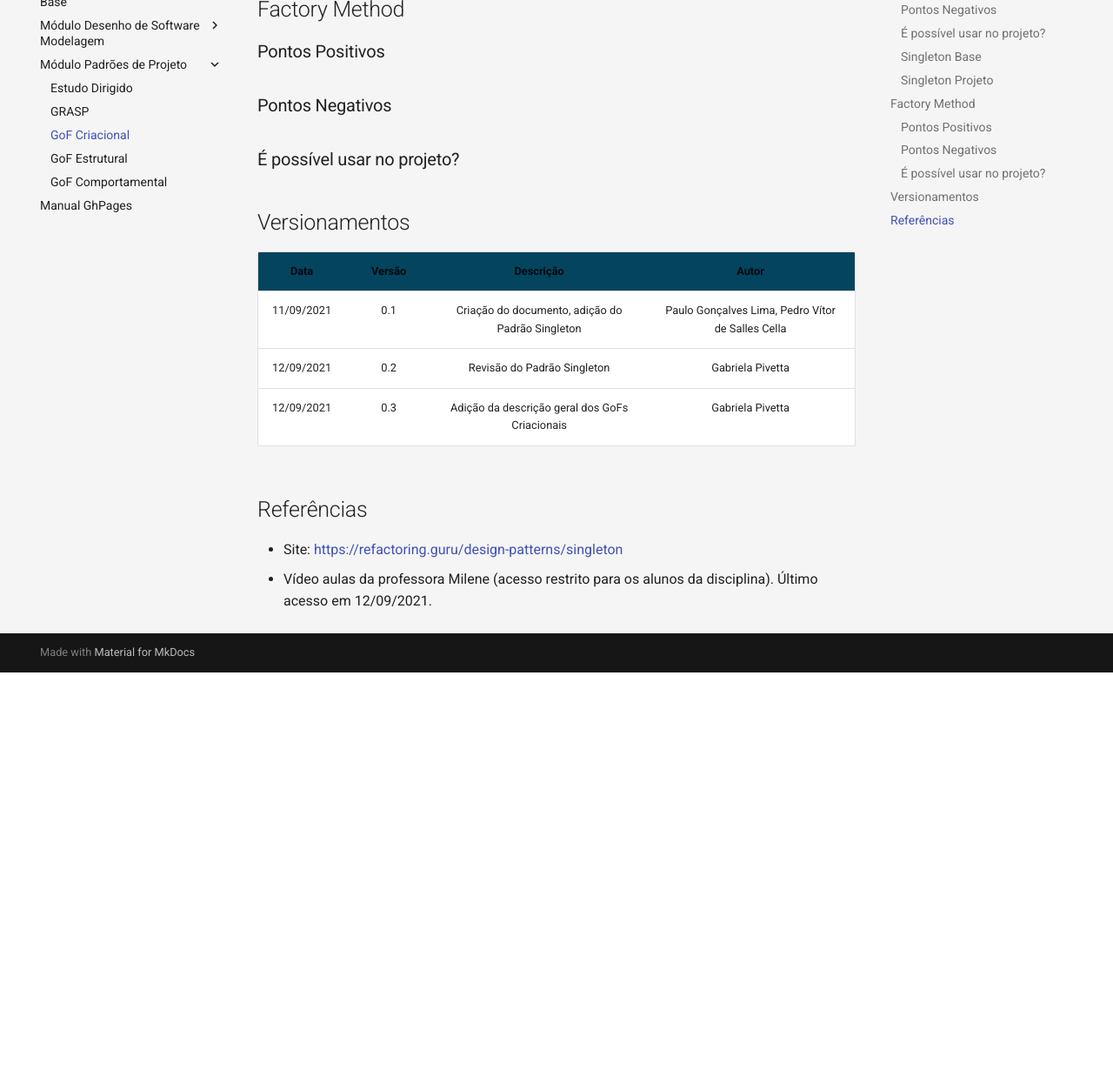
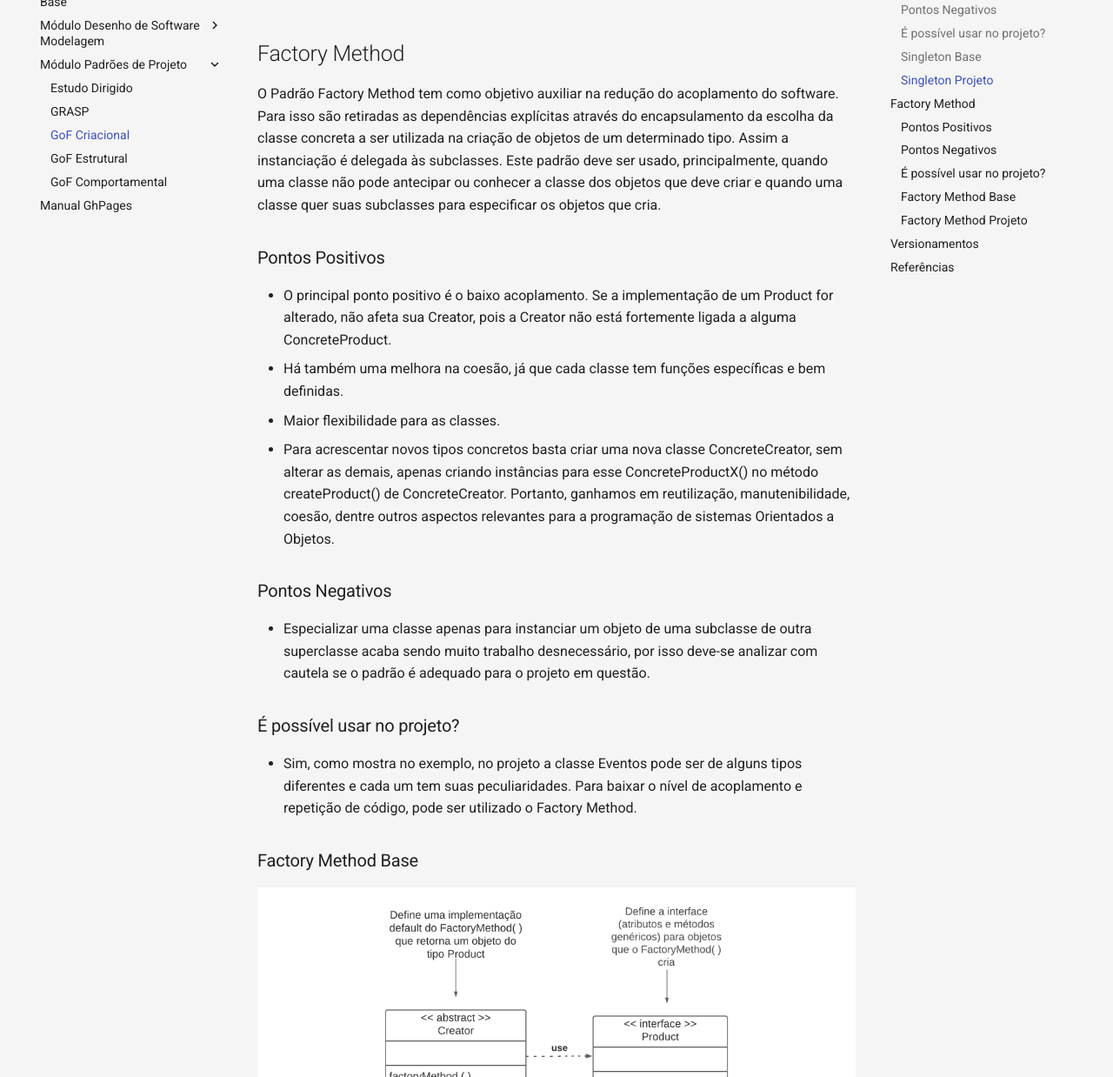
Before and after one commit to UnBArqDsw2021-1/2021.1_G3_PetStop_docs, an MkDocs documentation site: the page built from docs/padroes/gofCriacional/gofCriacional.md, in a window 1280 px wide and 1400 px high, scrolled down 2031 px, cut to the strip 162-1400 px from the top of the window. Shown: the whole strip at 87% size. Built offline with MkDocs 1.6.1 and Material for MkDocs 9.7.7, drawn with Linux system fonts in a browser that asks for light colours; before the commit the page ends 2966 px from its top, so only the background shows below that; some of the changed text lies outside the part shown.

Commit message:
adding the factory method

```diff
--- a/docs/padroes/gofCriacional/gofCriacional.md
+++ b/docs/padroes/gofCriacional/gofCriacional.md
@@ -1,6 +1,6 @@
 # GoF Criacional
 
-<p>Os padrões GoF Criacionais atuam em dois principais problemas:
+<p>Os padrões GoF Criacionais são utilizados quando existe uma hierarquia que é muito acessada e têm muitas criações de instâncias sendo demandadas para ela, o que geralmente é complicado de ser administrado. Também atuam em dois principais problemas:
 
 - "Definir qual classe concreta deve ser utilizada para criar o objeto"
 - "Definir como os objetos devem ser criados e como eles se
@@ -35,13 +35,27 @@ relacionam com outros objetos do sistema"</p>
 
 ## Factory Method
 
+O Padrão Factory Method tem como objetivo auxiliar na redução do acoplamento do software. Para isso são retiradas as dependências explícitas através do encapsulamento da escolha da classe concreta a ser utilizada na criação de objetos de um determinado tipo. Assim a instanciação é delegada às subclasses. Este padrão deve ser usado, principalmente, quando uma classe não pode antecipar ou conhecer a classe dos objetos que deve criar e quando uma classe quer suas subclasses para especificar os objetos que cria.
 ### Pontos Positivos
 
+- O principal ponto positivo é o baixo acoplamento. Se a implementação de um Product for alterado, não afeta sua Creator, pois a Creator não está fortemente ligada a alguma ConcreteProduct.
+- Há também uma melhora na coesão, já que cada classe tem funções específicas e bem definidas.
+- Maior flexibilidade para as classes.
+- Para acrescentar novos tipos concretos basta criar uma nova classe ConcreteCreator, sem alterar as demais, apenas
+criando instâncias para esse ConcreteProductX() no método createProduct() de ConcreteCreator. Portanto, ganhamos em  reutilização, manutenibilidade, coesão, dentre outros aspectos relevantes para a programação de sistemas Orientados a Objetos.
 ### Pontos Negativos
 
+- Especializar uma classe apenas para instanciar um objeto de uma subclasse de outra superclasse acaba sendo muito trabalho desnecessário, por isso deve-se analizar com cautela se o padrão é adequado para o projeto em questão.
 ### É possível usar no projeto?
 
+- Sim, como mostra no exemplo, no projeto a classe Eventos pode ser de alguns tipos diferentes e cada um tem suas peculiaridades. Para baixar o nível de acoplamento e repetição de código, pode ser utilizado o Factory Method.
 
+### Factory Method Base
+
+![Factory Method Base](./images/factory-method-base.png)
+### Factory Method Projeto
+
+![Factory Method Projeto](./images/factory-method-projeto.png)
 ## Versionamentos
 
 |Data|Versão|Descrição|Autor|
@@ -49,9 +63,11 @@ relacionam com outros objetos do sistema"</p>
 |11/09/2021| 0.1 | Criação do documento, adição do Padrão Singleton | Paulo Gonçalves Lima, Pedro Vítor de Salles Cella |
 |12/09/2021| 0.2 | Revisão do Padrão Singleton | Gabriela Pivetta |
 |12/09/2021| 0.3 | Adição da descrição geral dos GoFs Criacionais | Gabriela Pivetta |
-
+|12/09/2021| 0.4 | Adição do Padrão Factory Method | Gabriela Pivetta |
 
 ## Referências
 
-- Site: <https://refactoring.guru/design-patterns/singleton>
-- Vídeo aulas da professora Milene (acesso restrito para os alunos da disciplina). Último acesso em 12/09/2021.
+- SERRANO, Milene. Vídeo aulas sobre Padrões de Projeto. Último acesso em 12/09/2021.
+- [Refactoring Guru](https://refactoring.guru/design-patterns/singleton)
+- [Grupo STOCK](https://unbarqdsw.github.io/2020.1_G12_Stock/#/Project/EstudoDirigido?id=estudos)
+- [Dev Media](https://www.devmedia.com.br/patterns-factory-method/18954)
```
Also changed, not shown: docs/padroes/gofCriacional/images/factory-method-base.png (added), docs/padroes/gofCriacional/images/factory-method-projeto.png (added).
